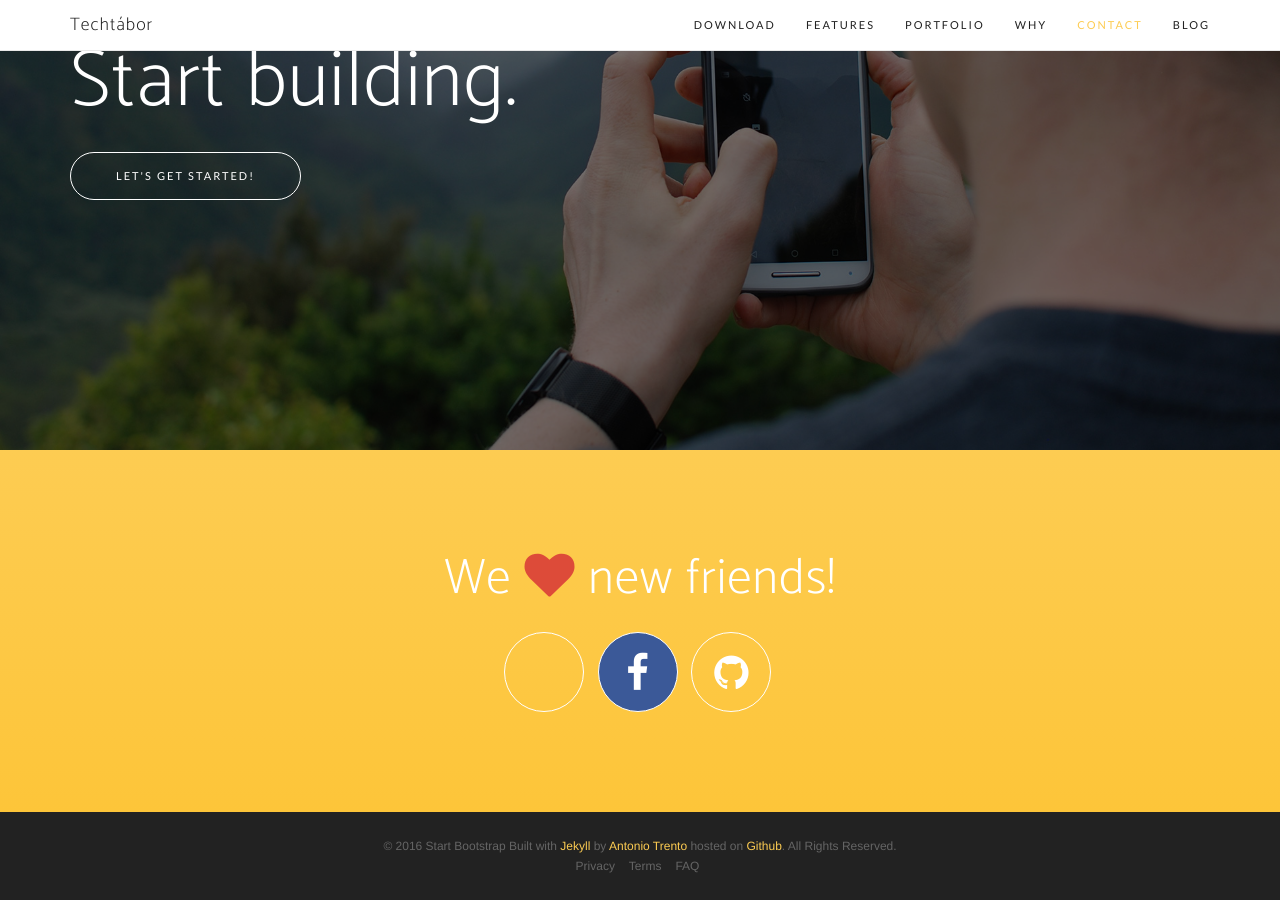
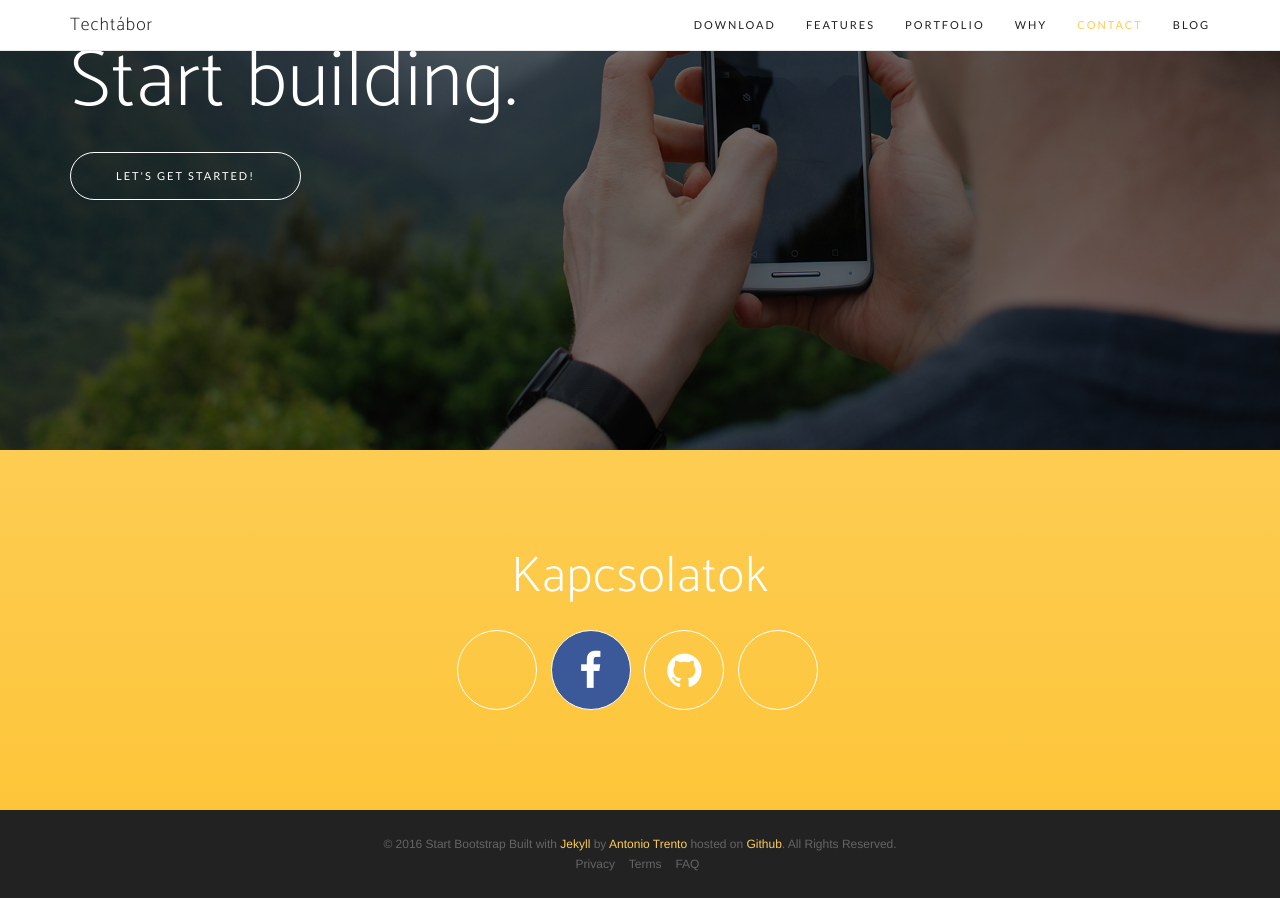
Before and after one commit to vtamas2000/techtabor.github.io, a Jekyll site: the page built from index.html, in a window 1280 px wide and 900 px high, scrolled down 4759 px. Built offline with Jekyll 4.4.1, drawn with Linux system fonts in a browser that asks for light colours; nearby versions of some CDN libraries; some web fonts are replaced; the list of posts is cut into pages by our own code.

Commit message:
More contact info

```diff
--- a/_config.yml
+++ b/_config.yml
@@ -28,6 +28,8 @@ social:
   #  url: https://plus.google.com/+AntoniotrentoIt
   - title: github
     url: http://github.com/techtabor
+  - title: email
+    url: mailto:tech@tech.hu
 
 # Build settings
 markdown: kramdown
--- a/_includes/contact.html
+++ b/_includes/contact.html
@@ -1,7 +1,7 @@
 
 <section id="contact" class="contact bg-primary">
     <div class="container">
-        <h2>We <i class="fa fa-heart"></i> new friends!</h2>
+        <h2>Kapcsolatok</h2>
         <ul class="list-inline list-social">
             {% for network in site.social %}
             <li class="social-{{ network.title }}">
```
